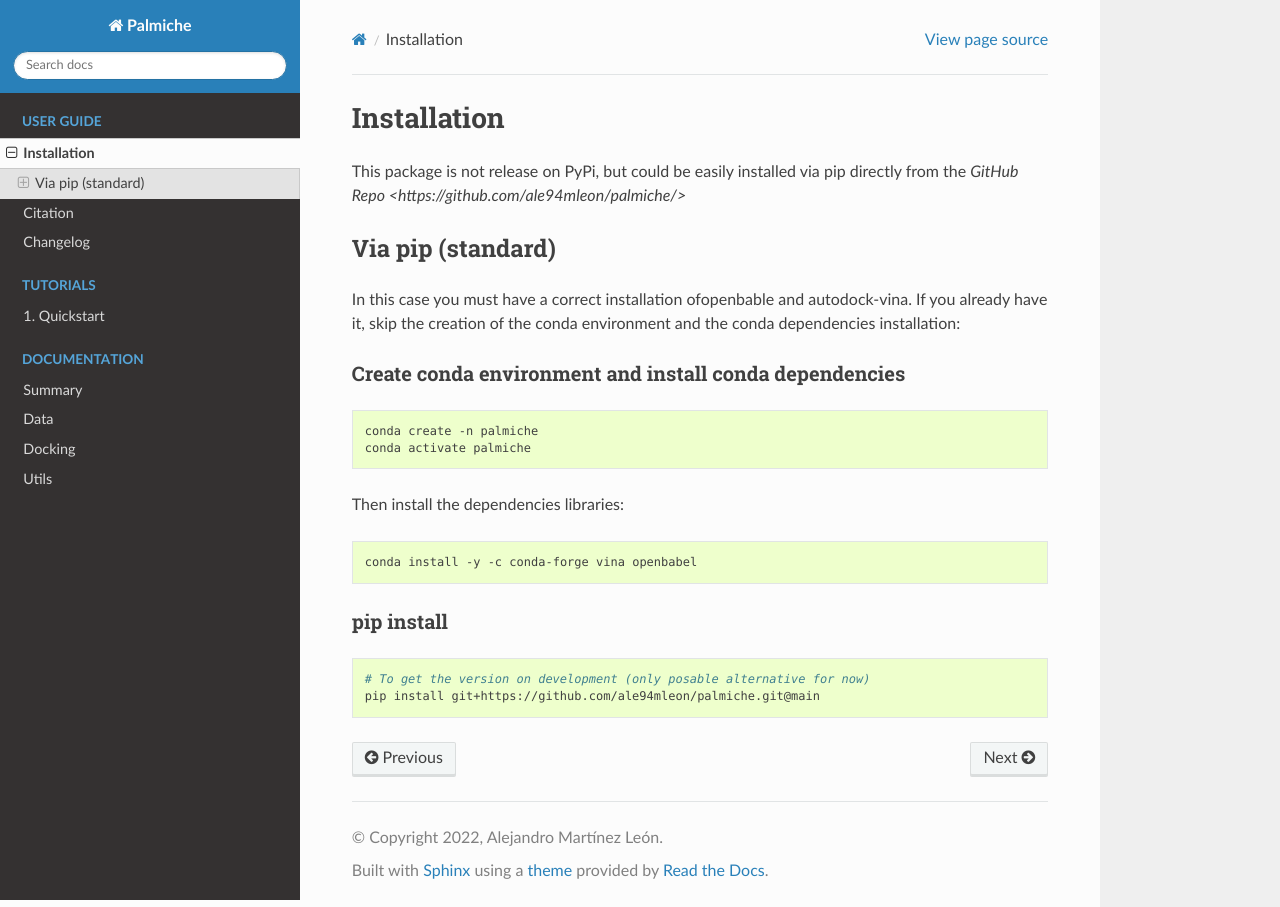
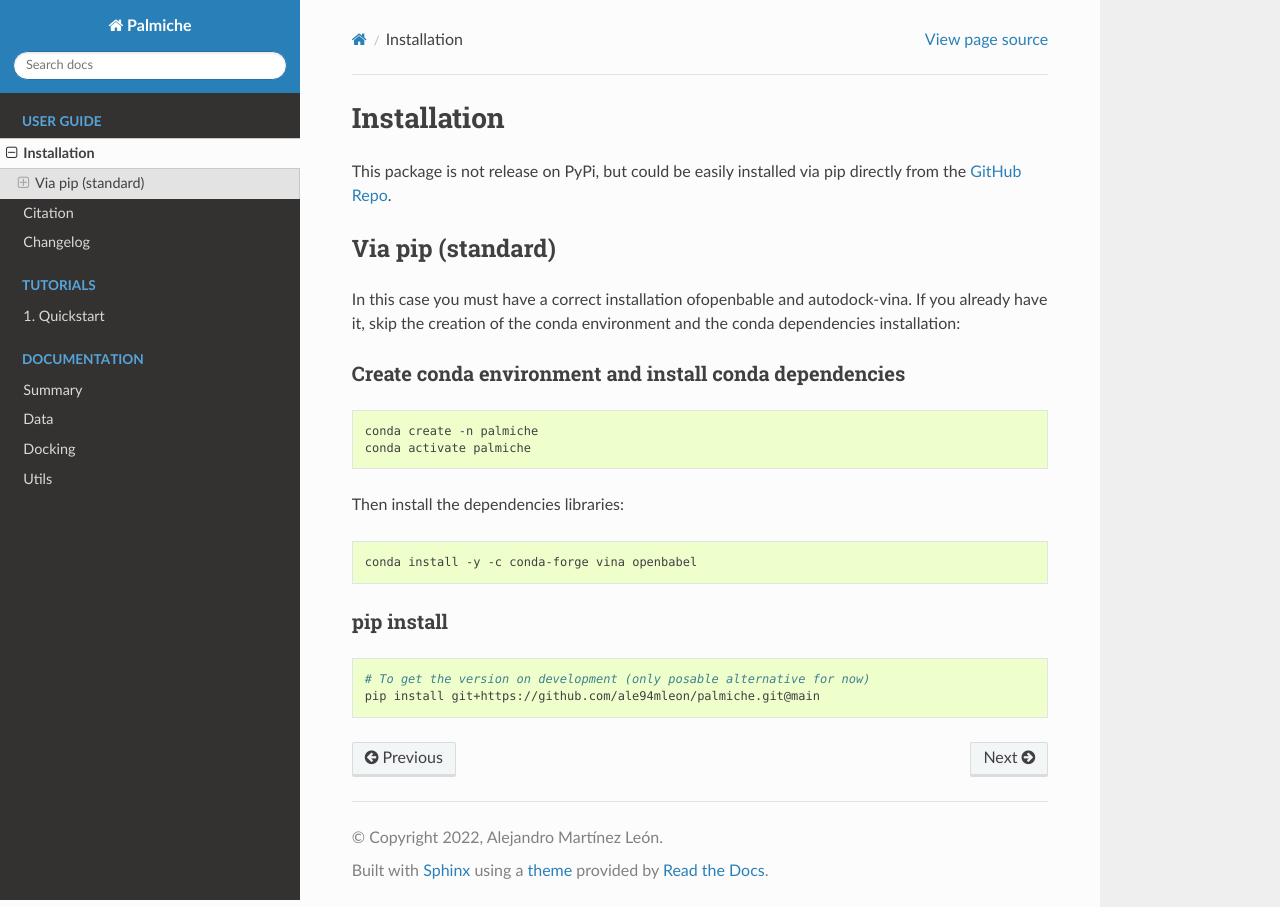
Before and after one commit to ale94mleon/Palmiche, a Sphinx documentation site: the page built from docs/source/installation.rst, in a window 1280 px wide. Built offline with Sphinx 7.4.7 and the Read the Docs theme 2.0.0, drawn with Linux system fonts in a browser that asks for light colours.

Commit message:
fix docs

```diff
--- a/README.rst
+++ b/README.rst
@@ -17,9 +17,9 @@ It is not meant to be (for now) a proper python package with as
 few bugs as possible and reaching compatibility in a lot of ecosystems.
 However, I am continually updating it and making more and more clear documentation,
 therefore you could find some inspiration on my code to create your own scripts,
-(as well as I did on many other codes to create Palmiche).
+(as well as I did on many other codes to create **Palmiche**).
 
-Nevertheless, all your ideas and suggestions are very welcome and for sure i will take them into account to improve Palmiche.
+Nevertheless, all your ideas and suggestions are very welcome and for sure I will take them into account to improve **Palmiche**.
 
 Why for?
 ~~~~~~~~
--- a/docs/source/installation.rst
+++ b/docs/source/installation.rst
@@ -1,7 +1,7 @@
 Installation
 ============
 
-This package is not release on PyPi, but could be easily installed via pip directly from the `GitHub Repo <https://github.com/ale94mleon/palmiche/>`
+This package is not release on PyPi, but could be easily installed via pip directly from the `GitHub Repo <https://github.com/ale94mleon/palmiche/>`_.
 
 Via pip (standard)
 ------------------
```
Also changed, not shown: 1 other file.
